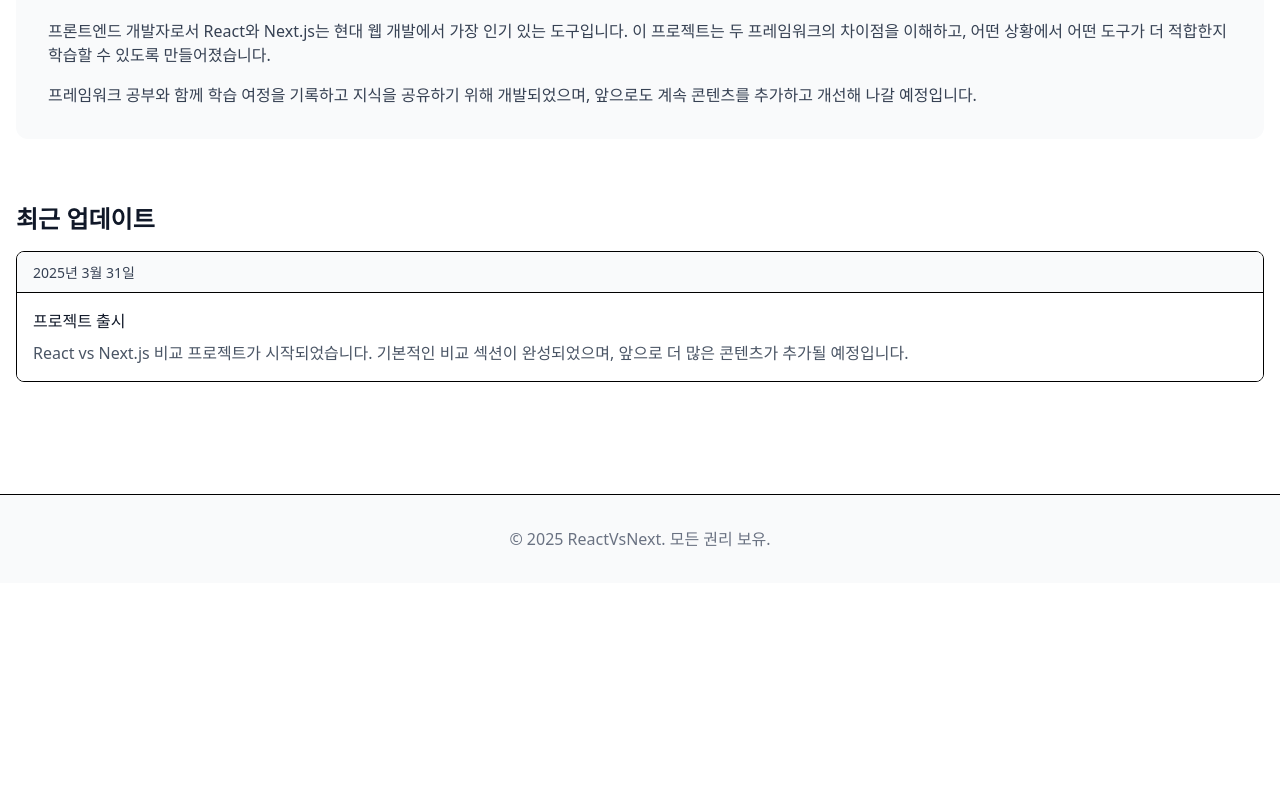
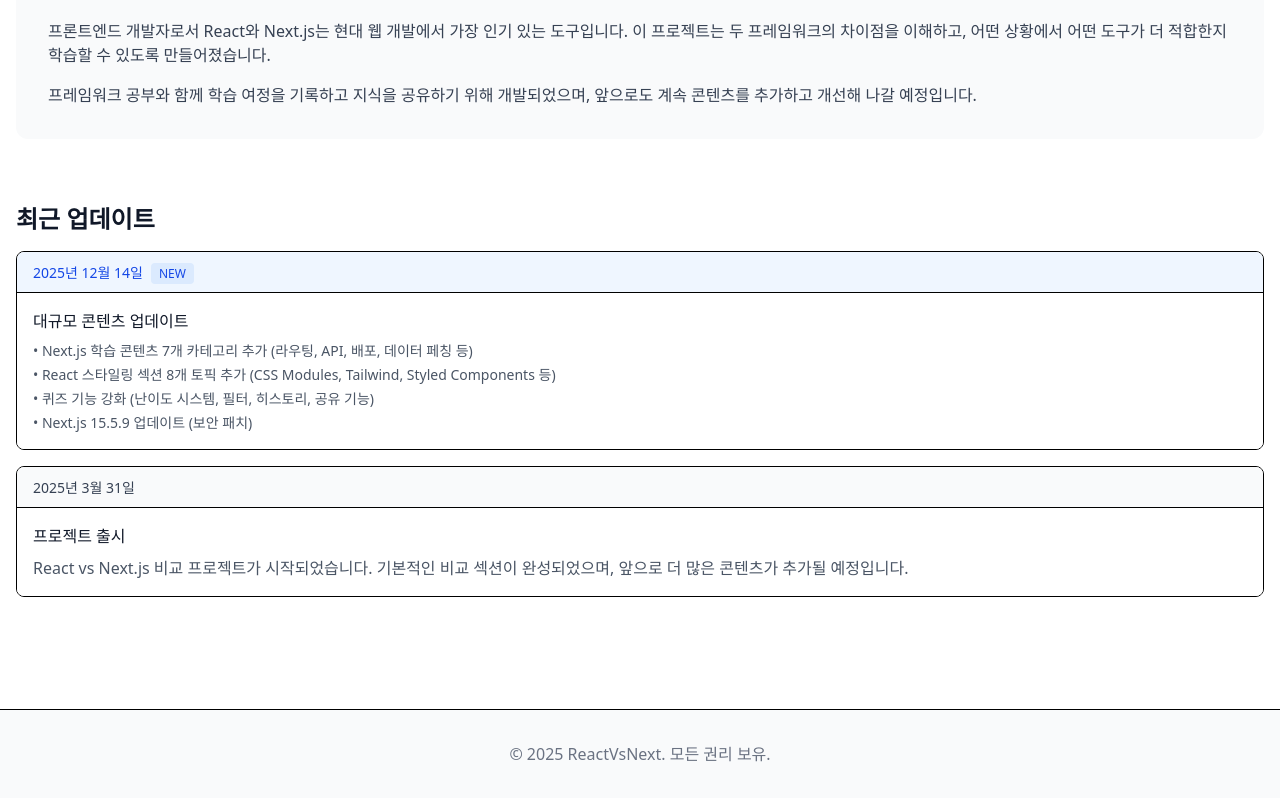
Before and after one commit to zio-s/reactvsnext, a Next.js app: page / in a window 1280 px wide. Shown: the part 728-1526 px from the top of the page. Before the commit the page ends 1311 px from the top, so only its background shows below. Built offline with nearby package versions, Linux system fonts and the light colour scheme.

Commit message:
docs: 최근 업데이트 섹션에 12월 14일 업데이트 내역 추가

```diff
--- a/src/app/page.js
+++ b/src/app/page.js
@@ -70,6 +70,25 @@
       {/* 최근 업데이트 섹션 */}
       <section>
         <h2 className='text-2xl font-bold mb-4 text-gray-900'>최근 업데이트</h2>
+        <div className='space-y-4'>
+          {/* 최신 업데이트 */}
+          <div className='border rounded-lg overflow-hidden'>
+            <div className='bg-blue-50 px-4 py-2 border-b'>
+              <span className='text-sm font-medium text-blue-700'>2025년 12월 14일</span>
+              <span className='ml-2 text-xs bg-blue-100 text-blue-700 px-2 py-0.5 rounded'>NEW</span>
+            </div>
+            <div className='p-4 bg-white'>
+              <h3 className='font-medium mb-2 text-gray-900'>대규모 콘텐츠 업데이트</h3>
+              <ul className='text-gray-600 space-y-1 text-sm'>
+                <li>• Next.js 학습 콘텐츠 7개 카테고리 추가 (라우팅, API, 배포, 데이터 페칭 등)</li>
+                <li>• React 스타일링 섹션 8개 토픽 추가 (CSS Modules, Tailwind, Styled Components 등)</li>
+                <li>• 퀴즈 기능 강화 (난이도 시스템, 필터, 히스토리, 공유 기능)</li>
+                <li>• Next.js 15.5.9 업데이트 (보안 패치)</li>
+              </ul>
+            </div>
+          </div>
+
+          {/* 이전 업데이트 */}
           <div className='border rounded-lg overflow-hidden'>
             <div className='bg-gray-50 px-4 py-2 border-b'>
               <span className='text-sm font-medium text-gray-700'>2025년 3월 31일</span>
@@ -80,6 +99,7 @@
                 React vs Next.js 비교 프로젝트가 시작되었습니다. 기본적인 비교 섹션이 완성되었으며, 앞으로 더 많은
                 콘텐츠가 추가될 예정입니다.
               </p>
+            </div>
           </div>
         </div>
       </section>
```
Lines whose indentation alone changed are shown as unchanged.
